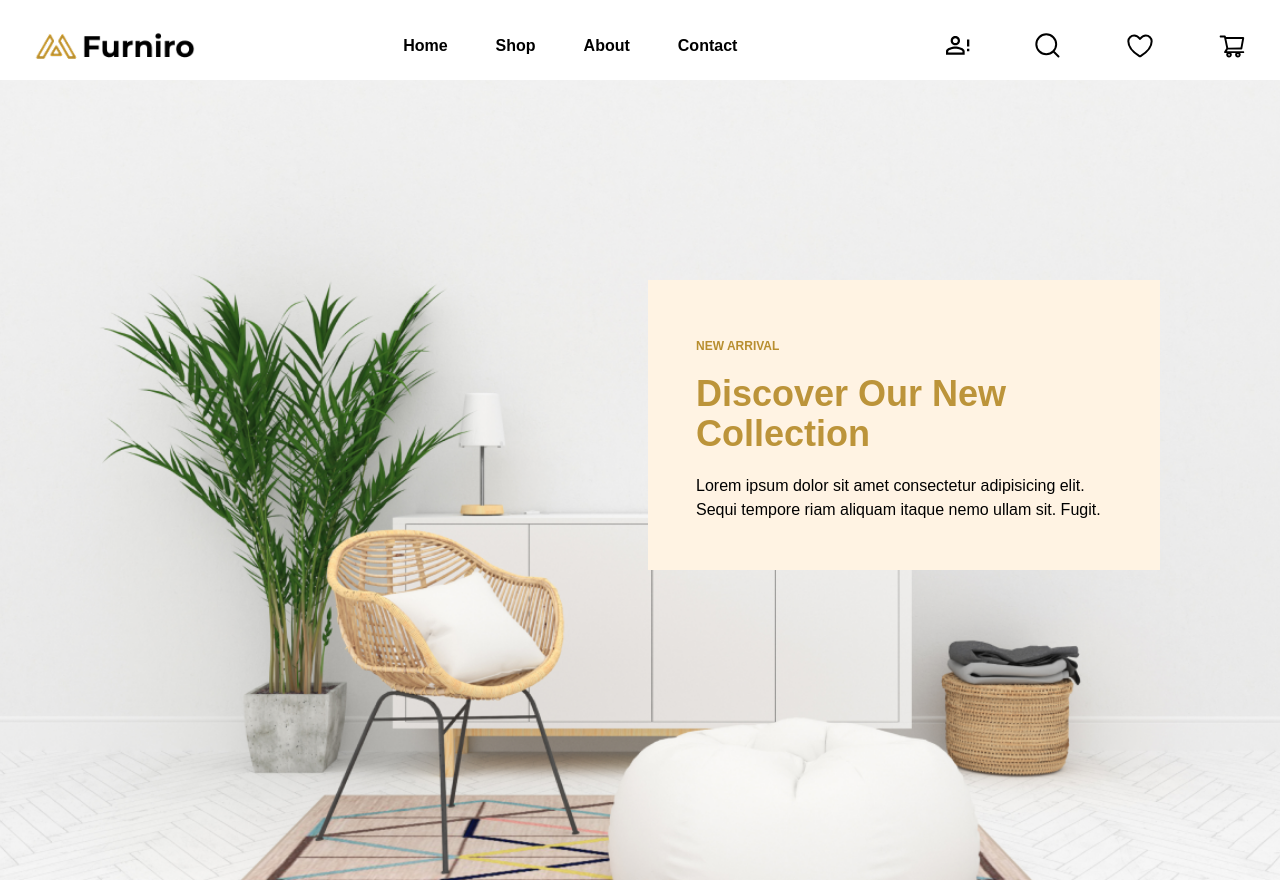
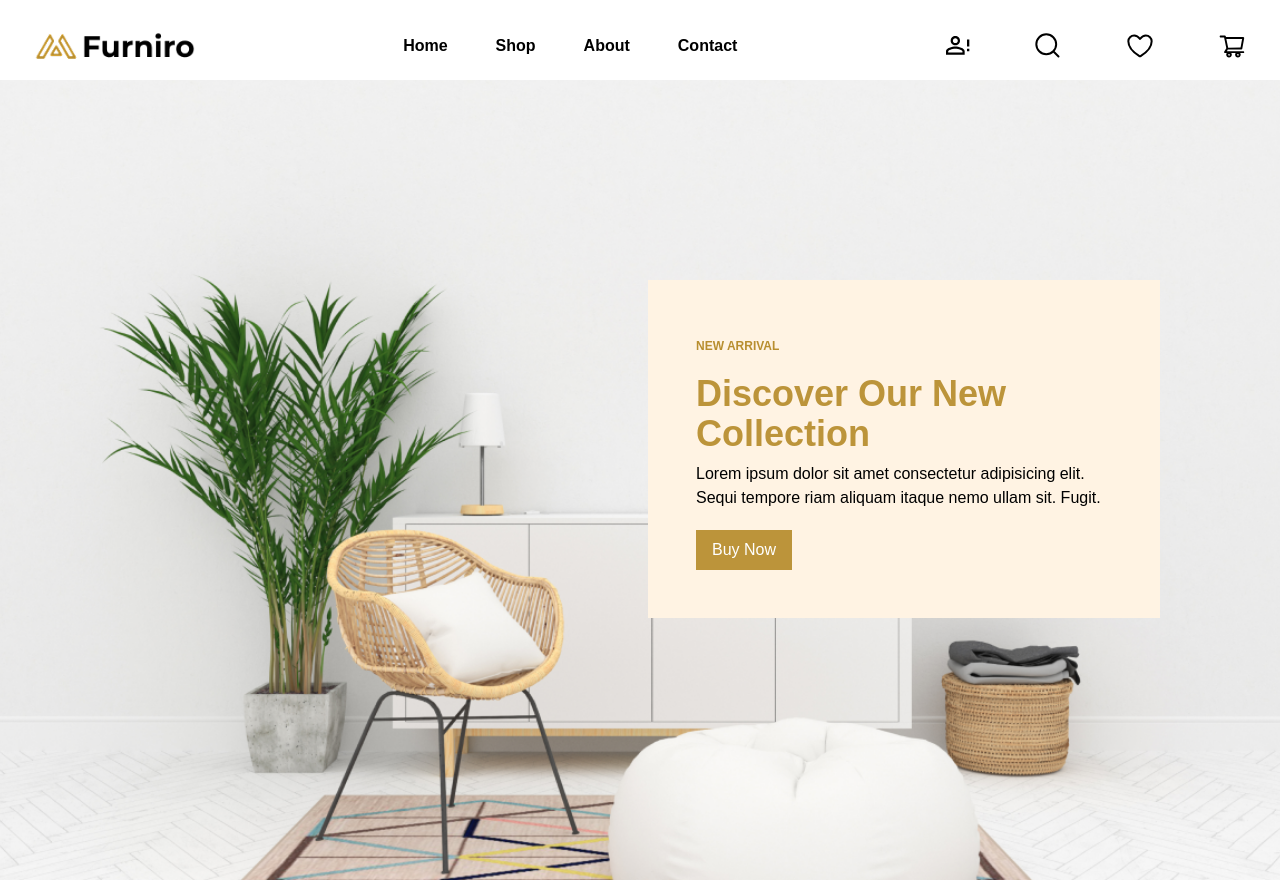
Before and after one commit to MrOLU24/INWOOD, a React (Vite) app: page / in a window 1280 px wide. Built offline with nearby package versions, Linux system fonts and the light colour scheme.

Commit message:
adding btn

```diff
--- a/src/sections/Home.jsx
+++ b/src/sections/Home.jsx
@@ -15,7 +15,8 @@ const Home = () => {
         <div className="bg-[#FFF3E3] max-w-lg w-full p-2 md:p-12 mt-20">
         <p className="text-[#B88e2f] text-xs pt-2.5 font-bold uppercase mb-5">New Arrival</p>
         <h1 className="text-[#BC943A] text-3xl md:text-4xl font-extrabold">Discover Our New Collection</h1>
-        <p className="text-black mt-5">Lorem ipsum dolor sit amet consectetur adipisicing elit. Sequi tempore riam aliquam itaque nemo ullam sit. Fugit.</p>
+        <p className="text-black mt-2">Lorem ipsum dolor sit amet consectetur adipisicing elit. Sequi tempore riam aliquam itaque nemo ullam sit. Fugit.</p>
+        <button className="bg-[#BC943A] text-white px-4 py-2 mt-5">Buy Now</button>
         </div>
       </div>
     </main>
```
